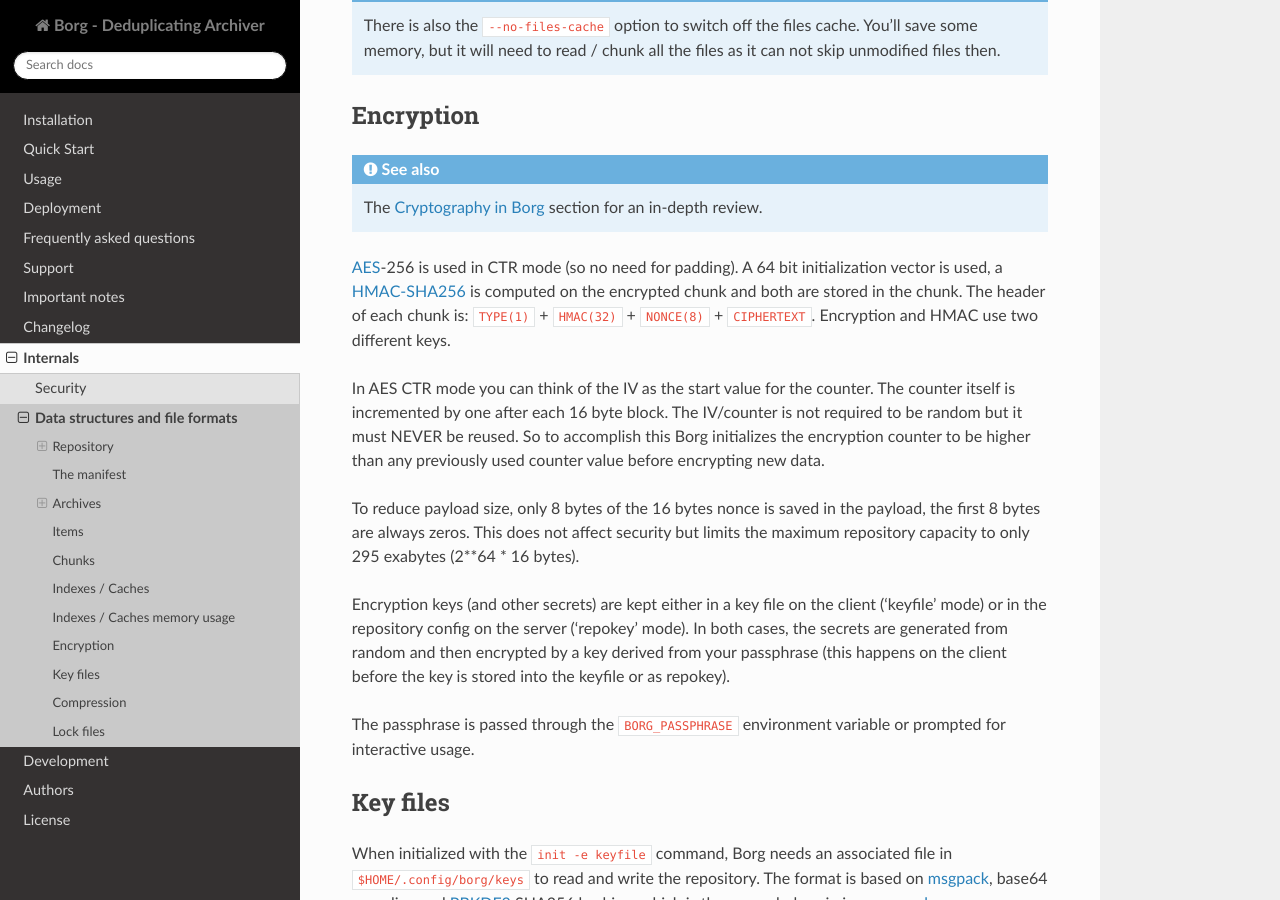
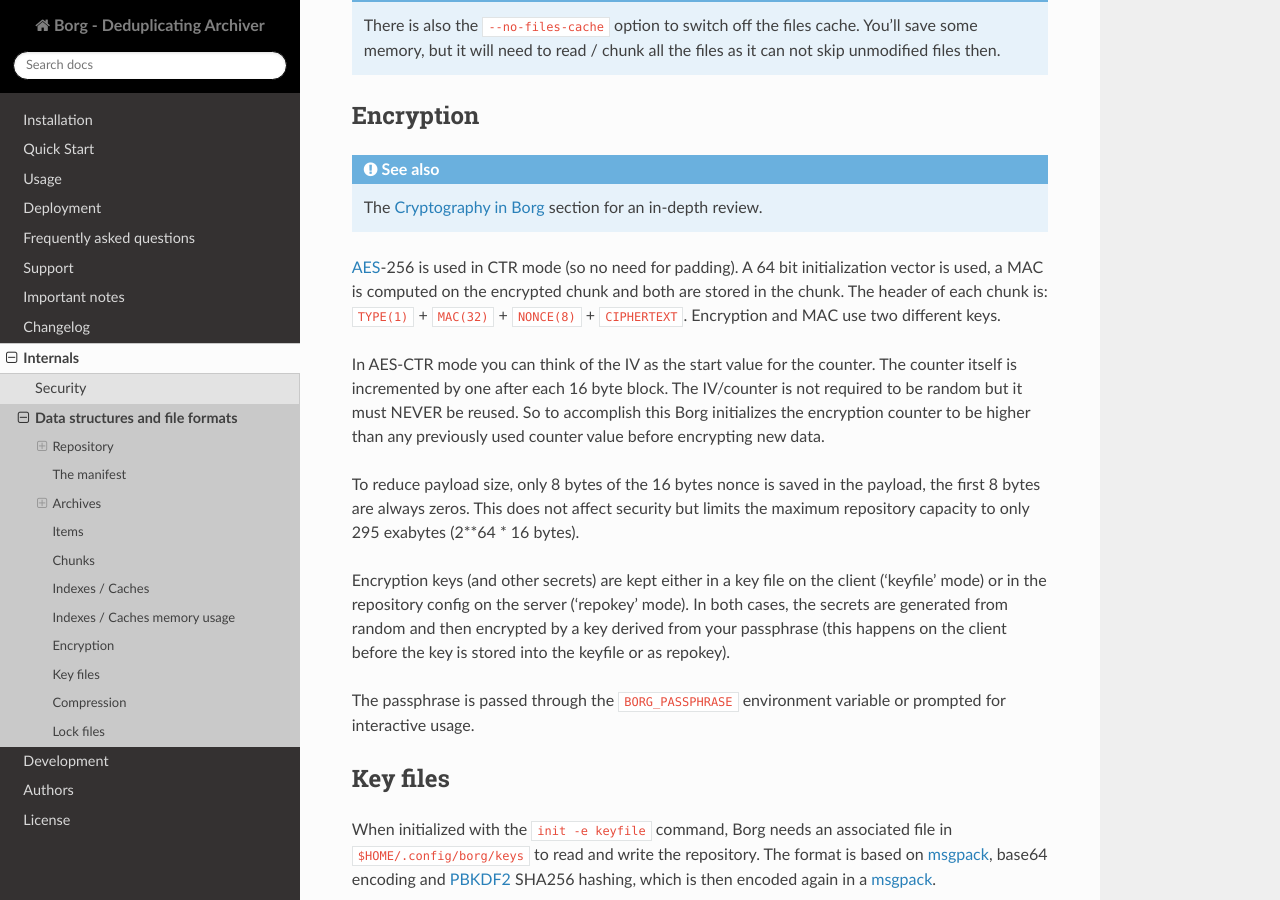
Before and after one commit to borgbackup/borg, a Sphinx documentation site: the page built from docs/internals/data-structures.rst, in a window 1280 px wide and 900 px high, scrolled down 8869 px. Built offline with Sphinx 7.4.7 and the Read the Docs theme 2.0.0, drawn with Linux system fonts in a browser that asks for light colours; pages that are not in the unit, such as notebooks, are missing from menus; the version number could not be read and is left out.

Commit message:
docs: datas: enc: 1.1.x mas different MACs

```diff
--- a/docs/internals/data-structures.rst
+++ b/docs/internals/data-structures.rst
@@ -438,12 +438,12 @@
 .. seealso:: The :ref:`borgcrypto` section for an in-depth review.
 
 AES_-256 is used in CTR mode (so no need for padding). A 64 bit initialization
-vector is used, a `HMAC-SHA256`_ is computed on the encrypted chunk
+vector is used, a MAC is computed on the encrypted chunk
 and both are stored in the chunk.
-The header of each chunk is: ``TYPE(1)`` + ``HMAC(32)`` + ``NONCE(8)`` + ``CIPHERTEXT``.
-Encryption and HMAC use two different keys.
+The header of each chunk is: ``TYPE(1)`` + ``MAC(32)`` + ``NONCE(8)`` + ``CIPHERTEXT``.
+Encryption and MAC use two different keys.
 
-In AES CTR mode you can think of the IV as the start value for the counter.
+In AES-CTR mode you can think of the IV as the start value for the counter.
 The counter itself is incremented by one after each 16 byte block.
 The IV/counter is not required to be random but it must NEVER be reused.
 So to accomplish this |project_name| initializes the encryption counter to be
```
